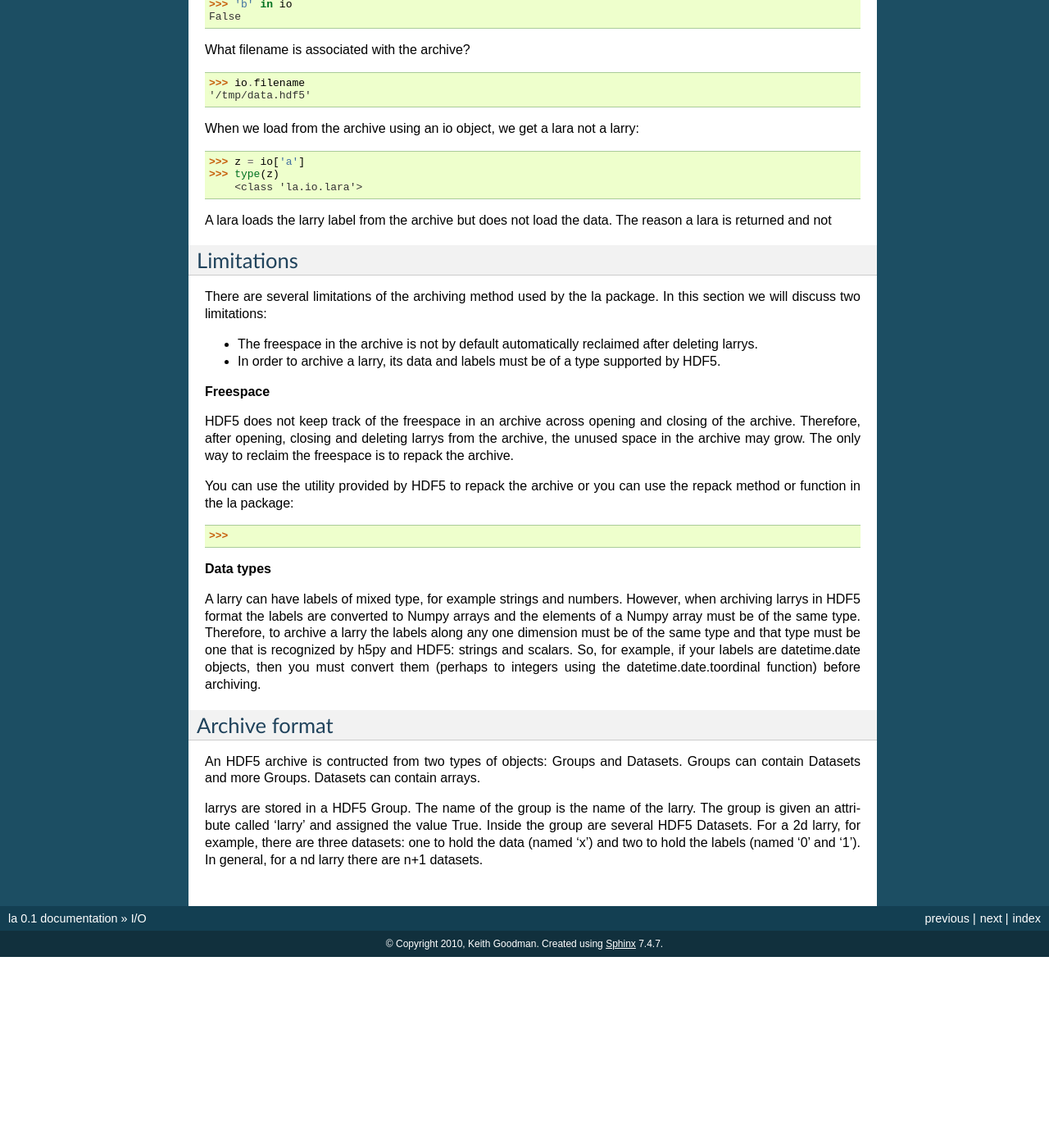
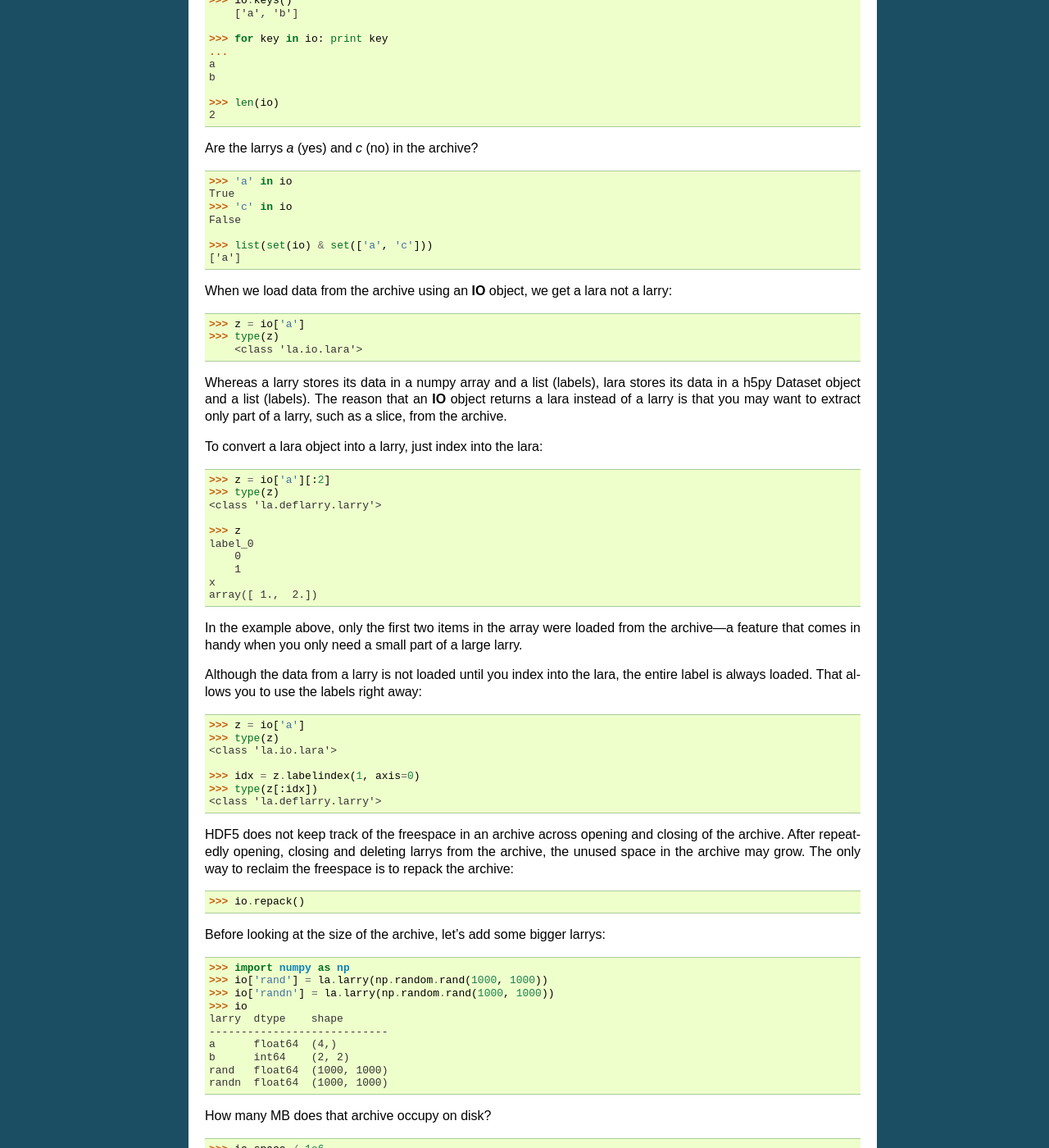
Before and after one commit to kwgoodman/la, a Sphinx documentation site: the page built from doc/source/archive.rst, in a window 1280 px wide and 1400 px high, scrolled down 1935 px. Shown: the whole window at 82% size. Built offline with Sphinx 7.4.7, drawn with Linux system fonts in a browser that asks for light colours; before the commit the page ends 3102 px from its top, so only the background shows below that; some of the changed text lies outside the part shown.

Commit message:
* io.py(delete), io.py(IO.__delitem__): New function (delete) to delete       larrys from the archive. Use the new delete function in IO.__delitem__.
    * doc/source/archive.rst: Work on the IO section of the manual.

```diff
--- a/doc/source/archive.rst
+++ b/doc/source/archive.rst
@@ -13,17 +13,18 @@ such as **save** and **load** and using the dictionary-like interface of the
 Archive functions
 =================
 
-One method to archive larrys is to use the archive functions:
+One method to archive larrys is to use the archive functions (see
+:ref:`ioclass` for a second, more powerful method):
 
 * **save**
 * **load**
 * **delete**
 * **archive_directory**
 * **is_archived_larry**
+* **repack**
 
 To demonstrate, let's start by creating a larry:
 ::
-
     >>> import la
     >>> y = la.larry([1,2,3])
 
@@ -44,14 +45,15 @@ The entire larry is loaded from the archive. The **load** function does not
 have an option to load parts of a larry, such as a slice. (To load parts of
 a larrys from the archive, see :ref:`ioclass`.)
 
-The name of the larry in **save** and **load** statements must be a string.
-But the string may contain on or more forward slashes ('/'), which means that
-larrys can be archived in a hierarchical structure:
+The name of the larry in **save** and **load** statements (and in all the
+other archive functions) must be a string. But the string may contain one or
+more forward slashes ('/'), which is to say that larrys can be archived in a
+hierarchical structure:
 ::
     >>> la.save('/tmp/data/hdf5', y, '/experiment/2/y')
     >>> z = la.load('/tmp/data/hdf5', '/experiment/2/y')
 
-Instead of passing a filename to **save** and **load** you can optionally
+Instead of passing a filename to the archive functions you can optionally
 pass a `h5py <http://h5py.alfven.org/>`_ File object:
 ::
     >>> import h5py
@@ -69,24 +71,34 @@ To delete a larry from the archive:
     >>> la.is_archived_larry(f, 'y')
     False
 
+HDF5 does not keep track of the freespace in an archive across opening and
+closing of the archive. After repeatedly opening, closing and deleting larrys
+from the archive, the unused space in the archive may grow. The only way to
+reclaim the freespace is to repack the archive:
+::
+    >>> la.repack(f)
+
+To see how much space the archive takes on disk and to see how much freespace
+is in the archive see :ref:`ioclass`.
+
 .. _ioclass:
 
 IO class
 ========
 
-The IO class provides a dictionary-like interface to the archive.
+The **IO** class provides a dictionary-like interface to the archive.
 
-Let's start by creating two larrys, *a* and *b*:
+To demonstrate, let's start by creating two larrys, *a* and *b*:
 ::
     >>> import la
     >>> a = la.larry([1.0,2.0,3.0,4.0])
     >>> b = la.larry([[1,2],[3,4]])
 
-Here's how to create an IO object:
+To work with an archive you need to create an **IO** object:
 ::
     >>> io = la.IO('/tmp/data.hdf5')
 
-Next, let's add the two larrys, *a* and *b*, to the archive and list the
+Let's add (save) the two larrys, *a* and *b*, to the archive and then list the
 contents of the archive:
 ::
     >>> io['a'] = a
@@ -108,26 +120,111 @@ We can get a list of the keys (larrys) in the archive:
     a
     b
 
-Are the larrys *a* and *c* in the archive?
+    >>> len(io)
+    2
+
+Are the larrys *a* (yes) and *c* (no) in the archive?
 ::
     >>> 'a' in io
     True
-    >>> 'b' in io
+    >>> 'c' in io
     False
+
+    >>> list(set(io) & set(['a', 'c']))
+    ['a']
+
+When we load data from the archive using an **IO** object, we get a lara not
+a larry:
+::
+    >>> z = io['a']
+    >>> type(z)
+        <class 'la.io.lara'>
+
+Whereas a larry stores its data in a numpy array and a list (labels), lara
+stores its data in a h5py Dataset object and a list (labels). The reason that
+an **IO** object returns a lara instead of a larry is that you may want to
+extract only part of a larry, such as a slice, from the archive.
+
+To convert a lara object into a larry, just index into the lara:
+::
+    >>> z = io['a'][:2]
+    >>> type(z)
+    <class 'la.deflarry.larry'>
+
+    >>> z
+    label_0
+        0
+        1
+    x
+    array([ 1.,  2.])
+
+In the example above, only the first two items in the array were loaded from
+the archive---a feature that comes in handy when you only need a small part
+of a large larry.
+
+Although the data from a larry is not loaded until you index into the lara,
+the entire label is always loaded. That allows you to use the labels right
+away:
+::
+    >>> z = io['a']
+    >>> type(z)
+    <class 'la.io.lara'>
+
+    >>> idx = z.labelindex(1, axis=0)
+    >>> type(z[:idx])
+    <class 'la.deflarry.larry'>
+
+HDF5 does not keep track of the freespace in an archive across opening and
+closing of the archive. After repeatedly opening, closing and deleting larrys
+from the archive, the unused space in the archive may grow. The only way to
+reclaim the freespace is to repack the archive:
+::
+    >>> io.repack()
+
+Before looking at the size of the archive, let's add some bigger larrys:
+::
+    >>> import numpy as np
+    >>> io['rand'] = la.larry(np.random.rand(1000, 1000))
+    >>> io['randn'] = la.larry(np.random.rand(1000, 1000))
+    >>> io
+    larry  dtype    shape
+    ----------------------------
+    a      float64  (4,)
+    b      int64    (2, 2)
+    rand   float64  (1000, 1000)
+    randn  float64  (1000, 1000)
+
+How many MB does that archive occupy on disk?
+::
+    >>> io.space / 1e6
+    16.041224  # MB
+
+How much freespace is there?
+::
+    >>> io.freespace / 1e6
+    0.0090959999999999999  # MB
+
+Let's delete randn from the archive and look at the space and freespace:
+::
+    >>> del io['randn']
+    >>> io.space / 1e6
+    16.038632  # MB
+    >>> io.freespace / 1e6
+    8.0226319999999998  # MB
+
+So deleting a larry from the the archive does not reduce the size of the
+archive unless you repack:
+::
+    >>> io.repack()
+    >>> io.space / 1e6
+    8.0201919999999998  # MB
+    >>> io.freespace / 1e6
+    0.0041920000000000004  # MB
 
 What filename is associated with the archive?
 ::
     >>> io.filename
     '/tmp/data.hdf5'
-
-When we load from the archive using an io object, we get a lara not a larry:
-::
-    >>> z = io['a']
-    >>> type(z)
-        <class 'la.io.lara'>
-
-A lara loads the larry label from the archive but does not load the data. The
-reason a lara is returned and not
 
 
 Limitations
```
Also changed, not shown: 2 other files.
